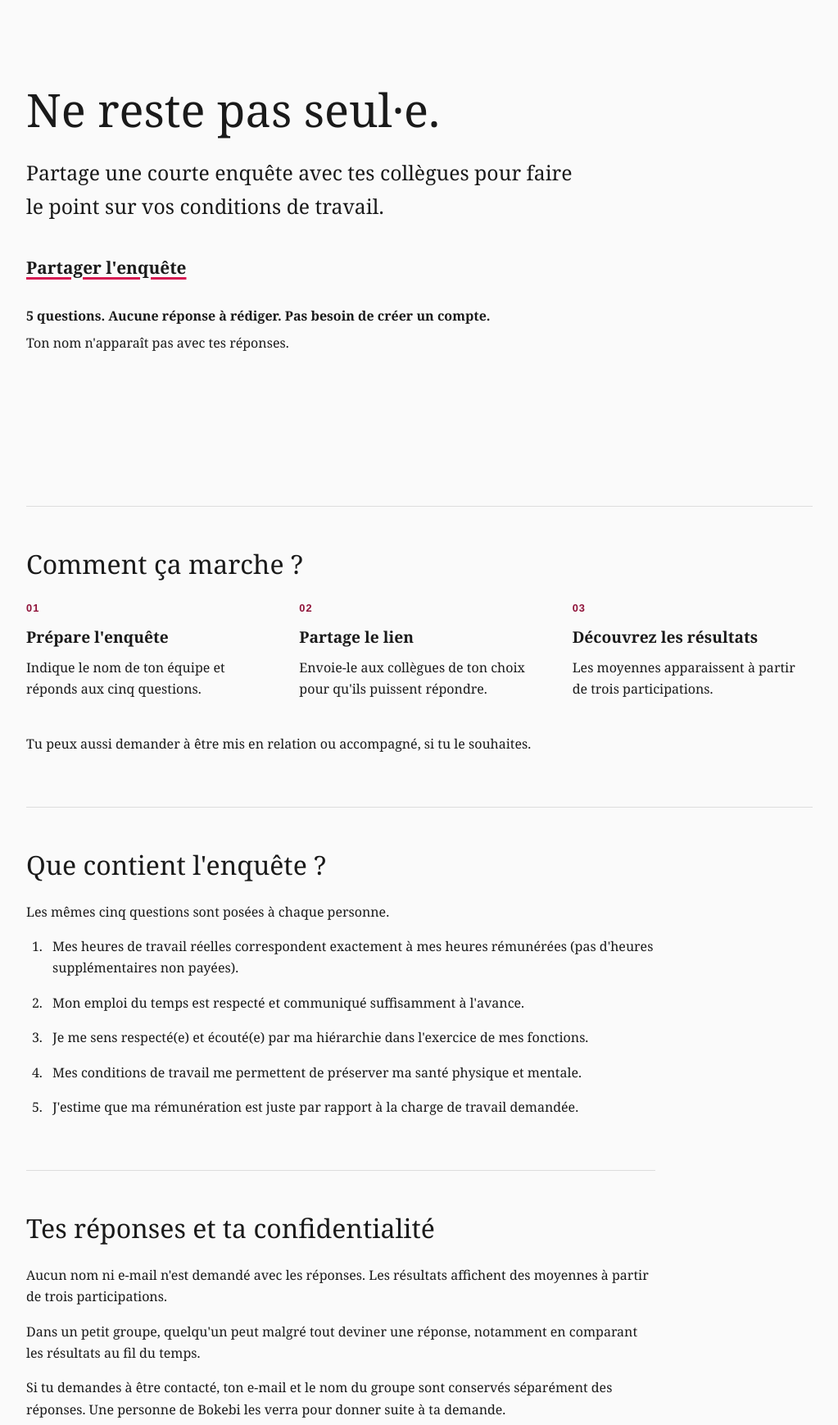
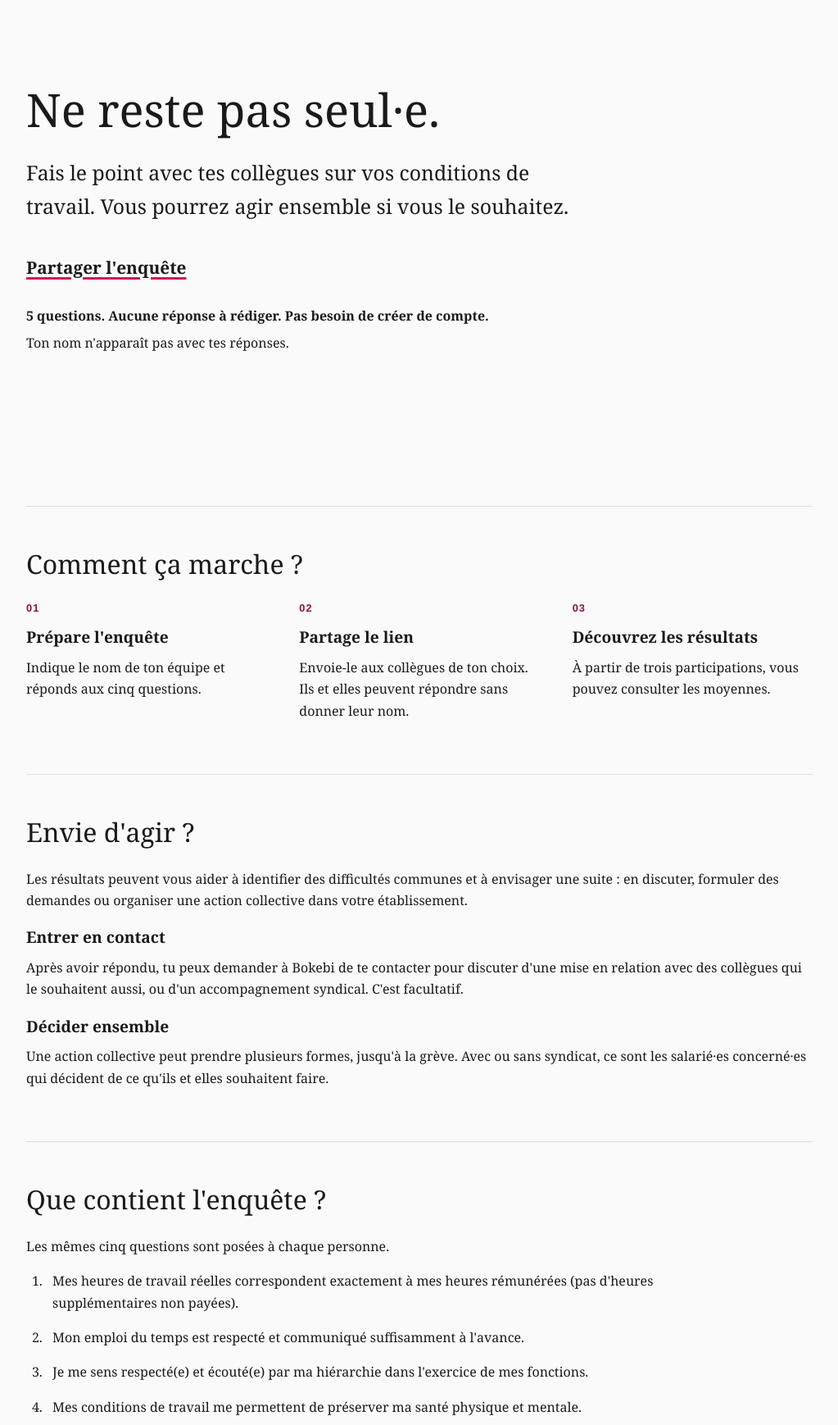
Before and after one commit to jafty/bokebi, a Django app: page / in a window 1280 px wide. Shown: the part 182-1920 px from the top of the page at 82% size, without its empty margins (128-1151 px from the left). Run offline with Django 5.2, Linux system fonts and the light colour scheme.

Commit message:
Clarify collective action on homepage

```diff
--- a/templates/home.html
+++ b/templates/home.html
@@ -5,9 +5,9 @@
 {% include 'navigation.html' with home=True %}
 <section class="hero">
   <h1>Ne reste pas seul·e.</h1>
-  <p class="hero-intro">Partage une courte enquête avec tes collègues pour faire le point sur vos conditions de travail.</p>
+  <p class="hero-intro">Fais le point avec tes collègues sur vos conditions de travail. Vous pourrez agir ensemble si vous le souhaitez.</p>
   <a class="primary-button" href="{% url 'create' %}">Partager l'enquête</a>
-  <p class="hero-facts">5 questions. Aucune réponse à rédiger. Pas besoin de créer un compte.</p>
+  <p class="hero-facts">5 questions. Aucune réponse à rédiger. Pas besoin de créer de compte.</p>
   <p>Ton nom n'apparaît pas avec tes réponses.</p>
 </section>
 </header>
@@ -17,10 +17,17 @@
   <h2>Comment ça marche ?</h2>
   <div class="steps">
     <div><span class="step-number">01</span><h3>Prépare l'enquête</h3><p>Indique le nom de ton équipe et réponds aux cinq questions.</p></div>
-    <div><span class="step-number">02</span><h3>Partage le lien</h3><p>Envoie-le aux collègues de ton choix pour qu'ils puissent répondre.</p></div>
-    <div><span class="step-number">03</span><h3>Découvrez les résultats</h3><p>Les moyennes apparaissent à partir de trois participations.</p></div>
+    <div><span class="step-number">02</span><h3>Partage le lien</h3><p>Envoie-le aux collègues de ton choix. Ils et elles peuvent répondre sans donner leur nom.</p></div>
+    <div><span class="step-number">03</span><h3>Découvrez les résultats</h3><p>À partir de trois participations, vous pouvez consulter les moyennes.</p></div>
   </div>
-  <p>Tu peux aussi demander à être mis en relation ou accompagné, si tu le souhaites.</p>
+</section>
+<section class="page-section action-intro">
+  <h2>Envie d'agir ?</h2>
+  <p>Les résultats peuvent vous aider à identifier des difficultés communes et à envisager une suite : en discuter, formuler des demandes ou organiser une action collective dans votre établissement.</p>
+  <h3>Entrer en contact</h3>
+  <p>Après avoir répondu, tu peux demander à Bokebi de te contacter pour discuter d'une mise en relation avec des collègues qui le souhaitent aussi, ou d'un accompagnement syndical. C'est facultatif.</p>
+  <h3>Décider ensemble</h3>
+  <p>Une action collective peut prendre plusieurs formes, jusqu'à la grève. Avec ou sans syndicat, ce sont les salarié·es concerné·es qui décident de ce qu'ils et elles souhaitent faire.</p>
 </section>
 <section class="page-section questions-preview">
   <h2>Que contient l'enquête ?</h2>
@@ -29,11 +36,11 @@
 </section>
 <section class="page-section privacy-summary">
   <h2>Tes réponses et ta confidentialité</h2>
-  <p>Aucun nom ni e-mail n'est demandé avec les réponses. Les résultats affichent des moyennes à partir de trois participations.</p>
-  <p>Dans un petit groupe, quelqu'un peut malgré tout deviner une réponse, notamment en comparant les résultats au fil du temps.</p>
-  <p>Si tu demandes à être contacté, ton e-mail et le nom du groupe sont conservés séparément des réponses. Une personne de Bokebi les verra pour donner suite à ta demande.</p>
+  <p>Aucun nom ni adresse e-mail n'est demandé avec les réponses. Les résultats affichent des moyennes à partir de trois participations.</p>
+  <p>Dans une petite équipe, quelqu'un peut malgré tout parfois deviner une réponse, notamment en comparant les résultats au fil du temps.</p>
+  <p>Si tu demandes à être contacté·e, ton adresse e-mail, tes choix et le nom du groupe sont conservés séparément des réponses. L'équipe Bokebi les consulte pour donner suite à ta demande.</p>
   <p>Toute personne ayant le lien peut répondre et consulter les résultats disponibles, sauf si l'enquête est protégée par un mot de passe.</p>
   <a class="text-link" href="{% url 'information-page' 'privacy' %}">En savoir plus sur la confidentialité</a>
 </section>
-<section class="closing-cta page-section"><p>Tu décides à qui partager l'enquête et si tu souhaites être contacté.</p><a class="primary-button" href="{% url 'create' %}">Partager l'enquête</a></section>
+<section class="closing-cta page-section"><p>Faire le point ensemble peut aider à ne plus rester seul·e face aux mêmes difficultés.</p><a class="primary-button" href="{% url 'create' %}">Partager l'enquête</a></section>
 {% endblock %}
```
Also changed, not shown: tests/test_views.py (+1 -1 lines).
